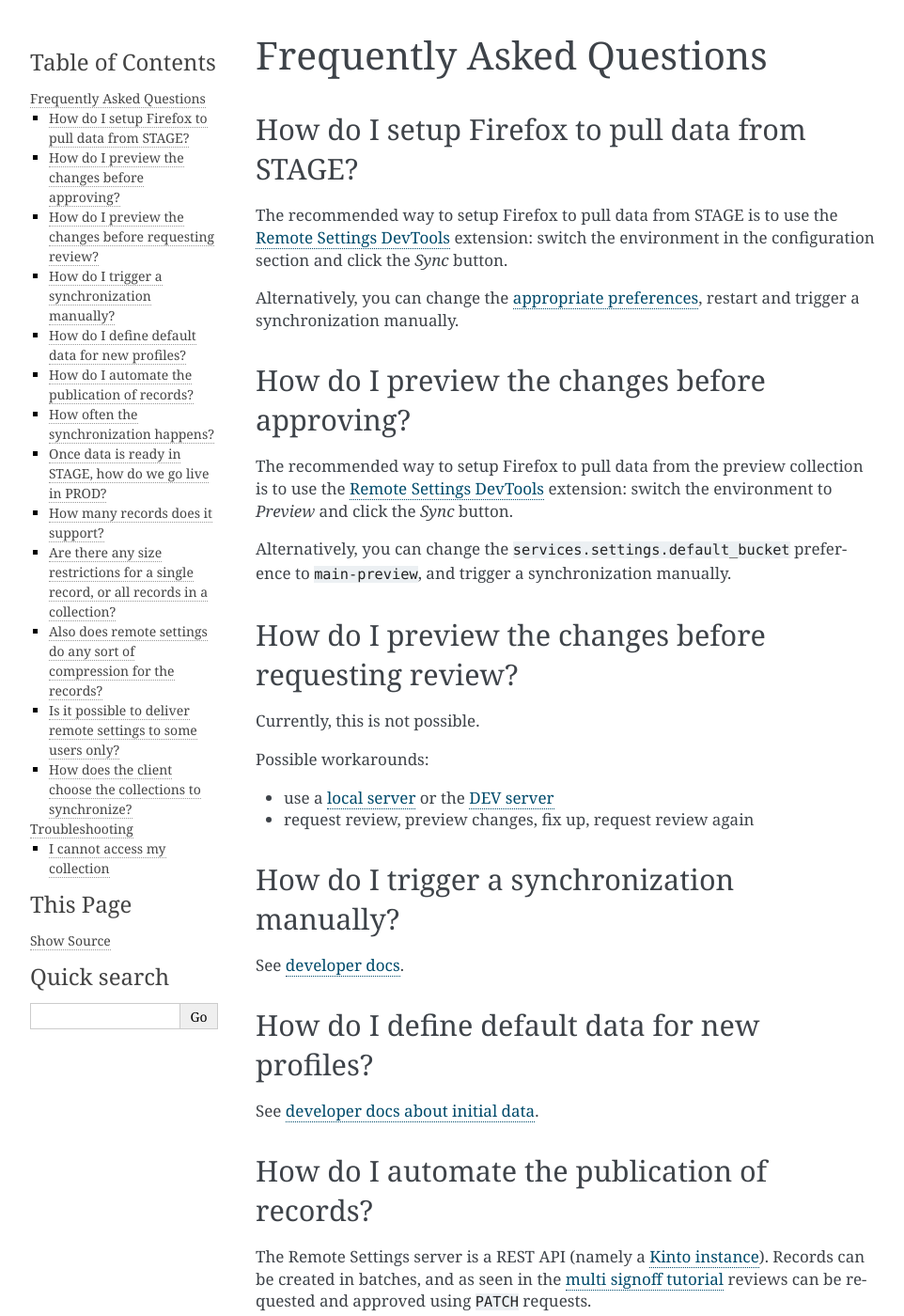
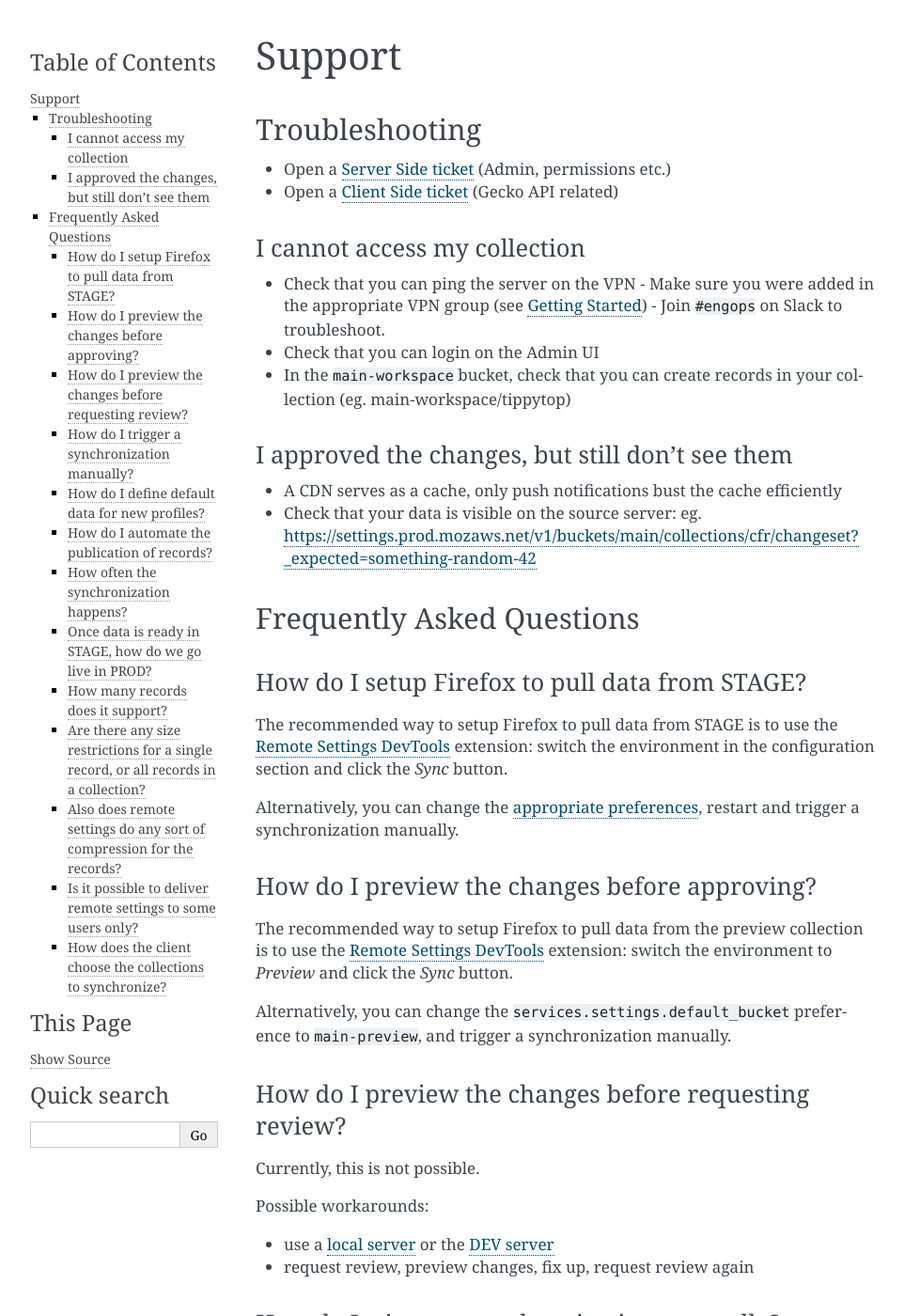
Before and after one commit to mozilla/remote-settings, a Sphinx documentation site: the page built from docs/support.rst, in a window 1280 px wide and 1400 px high. Shown: the whole window at 94% size, without its empty margins (148-1110 px from the left). Built offline with Sphinx 7.4.7, drawn with Linux system fonts in a browser that asks for light colours; some of the changed text lies outside the part shown.

Commit message:
Add support section for FAQ and troubleshooting

```diff
--- a/docs/index.rst
+++ b/docs/index.rst
@@ -15,15 +15,15 @@
 
    introduction
    getting-started
+   support
+   target-filters
+   screencasts
    tutorial-dev-server
    tutorial-local-server
    tutorial-multi-signoff
    tutorial-attachments
-   target-filters
    tutorial-normandy-integration
    tutorial-dev-kinto-admin
-   screencasts
-   frequently-asked-questions
 
 Indices and tables
 ==================
--- a/docs/frequently-asked-questions.rst
+++ b/docs/support.rst
@@ -1,10 +1,37 @@
+Support
+=======
+
+.. _troubleshooting:
+
+Troubleshooting
+---------------
+
+* Open a `Server Side ticket <https://bugzilla.mozilla.org/enter_bug.cgi?product=Cloud%20Services&component=Server%3A%20Remote%20Settings>`_ (Admin, permissions etc.)
+* Open a `Client Side ticket <https://bugzilla.mozilla.org/enter_bug.cgi?product=Firefox&component=Remote%20Settings%20Client>`_ (Gecko API related)
+
+I cannot access my collection
+'''''''''''''''''''''''''''''
+
+* Check that you can ping the server on the VPN
+  - Make sure you were added in the appropriate VPN group (see :ref:`getting-started`)
+  - Join ``#engops`` on Slack to troubleshoot.
+* Check that you can login on the Admin UI
+* In the ``main-workspace`` bucket, check that you can create records in your collection (eg. main-workspace/tippytop)
+
+I approved the changes, but still don't see them
+''''''''''''''''''''''''''''''''''''''''''''''''
+
+* A CDN serves as a cache, only push notifications bust the cache efficiently
+* Check that your data is visible on the source server: eg. https://settings.prod.mozaws.net/v1/buckets/main/collections/cfr/changeset?_expected=something-random-42
+
+
 .. _faq:
 
 Frequently Asked Questions
-==========================
+--------------------------
 
 How do I setup Firefox to pull data from STAGE?
------------------------------------------------
+'''''''''''''''''''''''''''''''''''''''''''''''
 
 The recommended way to setup Firefox to pull data from STAGE is to use the `Remote Settings DevTools <https://github.com/mozilla/remote-settings-devtools>`_ extension: switch the environment in the configuration section and click the *Sync* button.
 
@@ -12,7 +39,7 @@
 
 
 How do I preview the changes before approving?
-----------------------------------------------
+''''''''''''''''''''''''''''''''''''''''''''''
 
 The recommended way to setup Firefox to pull data from the preview collection is to use the `Remote Settings DevTools <https://github.com/mozilla/remote-settings-devtools>`_ extension: switch the environment to *Preview* and click the *Sync* button.
 
@@ -20,7 +47,7 @@
 
 
 How do I preview the changes before requesting review?
-------------------------------------------------------
+''''''''''''''''''''''''''''''''''''''''''''''''''''''
 
 Currently, this is not possible.
 
@@ -31,19 +58,19 @@
 
 
 How do I trigger a synchronization manually?
---------------------------------------------
+''''''''''''''''''''''''''''''''''''''''''''
 
 See `developer docs <https://firefox-source-docs.mozilla.org/services/common/services/RemoteSettings.html#trigger-a-synchronization-manually>`_.
 
 
 How do I define default data for new profiles?
-----------------------------------------------
+''''''''''''''''''''''''''''''''''''''''''''''
 
 See `developer docs about initial data <https://firefox-source-docs.mozilla.org/services/common/services/RemoteSettings.html#initial-data>`_.
 
 
 How do I automate the publication of records?
----------------------------------------------
+'''''''''''''''''''''''''''''''''''''''''''''
 
 The Remote Settings server is a REST API (namely a `Kinto instance <https://www.kinto-storage.org>`_). Records can be created in batches, and as seen in the :ref:`multi signoff tutorial <tutorial-multi-signoff>` reviews can be requested and approved using ``PATCH`` requests.
 
@@ -62,7 +89,7 @@
 
 
 How often the synchronization happens?
---------------------------------------
+''''''''''''''''''''''''''''''''''''''
 
 Synchronizations can be within 10 minutes of the change or in 24 hours.
 
@@ -70,7 +97,7 @@
 
 
 Once data is ready in STAGE, how do we go live in PROD?
--------------------------------------------------------
+'''''''''''''''''''''''''''''''''''''''''''''''''''''''
 
 Stage and prod are aligned in terms of setup, features and versions.
 
@@ -101,7 +128,7 @@
 
 
 How many records does it support?
----------------------------------
+'''''''''''''''''''''''''''''''''
 
 We already have use-cases that contain several hundreds of records, and it's totally fine.
 
@@ -109,7 +136,7 @@
 
 
 Are there any size restrictions for a single record, or all records in a collection?
-------------------------------------------------------------------------------------
+''''''''''''''''''''''''''''''''''''''''''''''''''''''''''''''''''''''''''''''''''''
 
 Quotas were not enabled on the server. Therefore, technically you can create records with any size, and have as many as you want in the collection.
 
@@ -119,7 +146,7 @@
 
 
 Also does remote settings do any sort of compression for the records?
----------------------------------------------------------------------
+'''''''''''''''''''''''''''''''''''''''''''''''''''''''''''''''''''''
 
 We are working on improving the handling of Gzip encoding for the attachments files (see `Bug 1339114 <https://bugzilla.mozilla.org/show_bug.cgi?id=1339114>`_).
 
@@ -127,7 +154,7 @@
 
 
 Is it possible to deliver remote settings to some users only?
--------------------------------------------------------------
+'''''''''''''''''''''''''''''''''''''''''''''''''''''''''''''
 
 By default, settings are delivered to every user.
 
@@ -137,7 +164,7 @@
 
 
 How does the client choose the collections to synchronize?
-----------------------------------------------------------
+''''''''''''''''''''''''''''''''''''''''''''''''''''''''''
 
 First, the client fetches the `list of published collections <https://firefox.settings.services.mozilla.com/v1/buckets/monitor/collections/changes/records>`_.
 
```
Also changed, not shown: other parts of docs/support.rst (+0 -18 lines).
